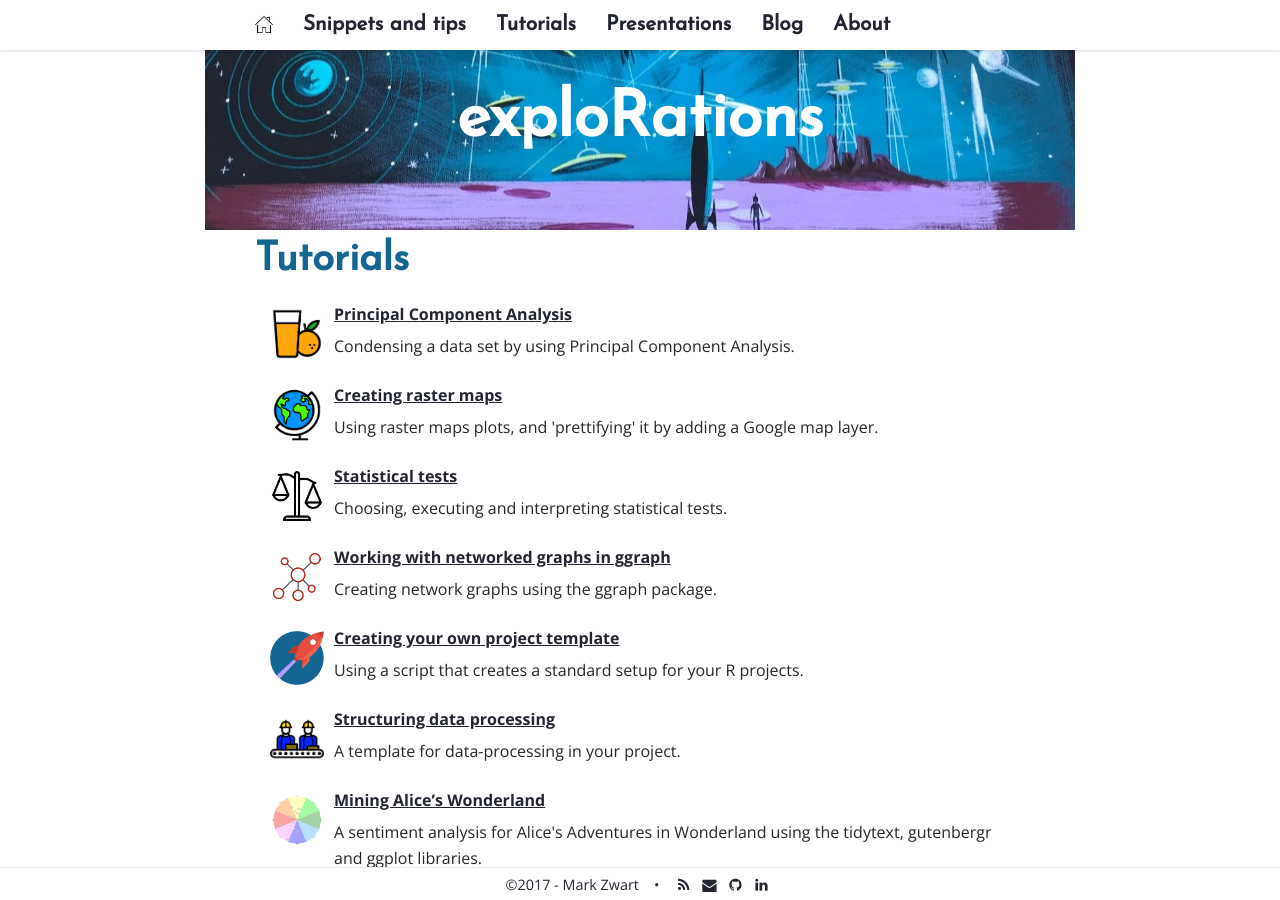
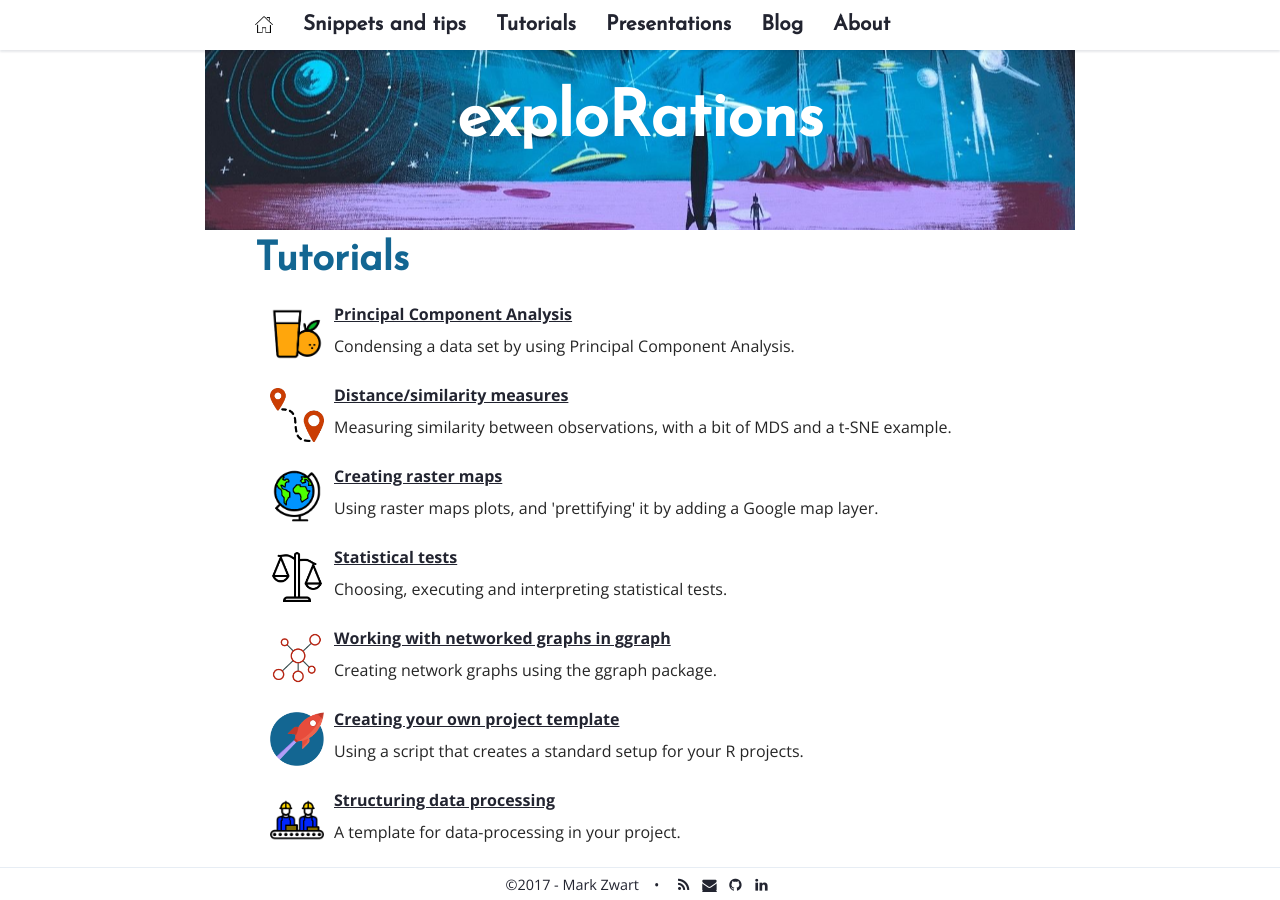
Before and after one commit to mark-me/mark-me.github.io, a Jekyll site: the page built from _pages/02-tutorials.md, in a window 1280 px wide and 900 px high. Built offline with Jekyll 4.4.1, drawn with Linux system fonts in a browser that asks for light colours; nearby versions of some CDN libraries; comment, search, counter and statistics services are not loaded; some of the changed text lies outside the part shown.

Commit message:
Update tutorial-index.yml

```diff
--- a/_data/tutorial-index.yml
+++ b/_data/tutorial-index.yml
@@ -2,6 +2,11 @@
   url: /pca/
   image: /_pages/tutorials/pca/pca.png
   description: Condensing a data set by using Principal Component Analysis.
+
+- title: Distance/similarity measures
+  url: /distance-measures/
+  image: /_pages/tutorials/distance-measures/distance.png
+  description: Measuring similarity between observations, with a bit of MDS and a t-SNE example.
 
 - title: Creating raster maps
   url: /raster-maps/
@@ -38,11 +43,6 @@
   image: /_pages/tutorials/splitting-combining-files.png
   description: Splitting and/or combining files.... Nothing more.
 
-- title: Distance/similarity measures
-  url: /distance-measures/
-  image: /_pages/tutorials/distance-measures/distance.png
-  description: Measuring similarity between observations.
-
 - title: MDS
   url: /mds/
   image: /_pages/tutorials/mds/mds.png
```
